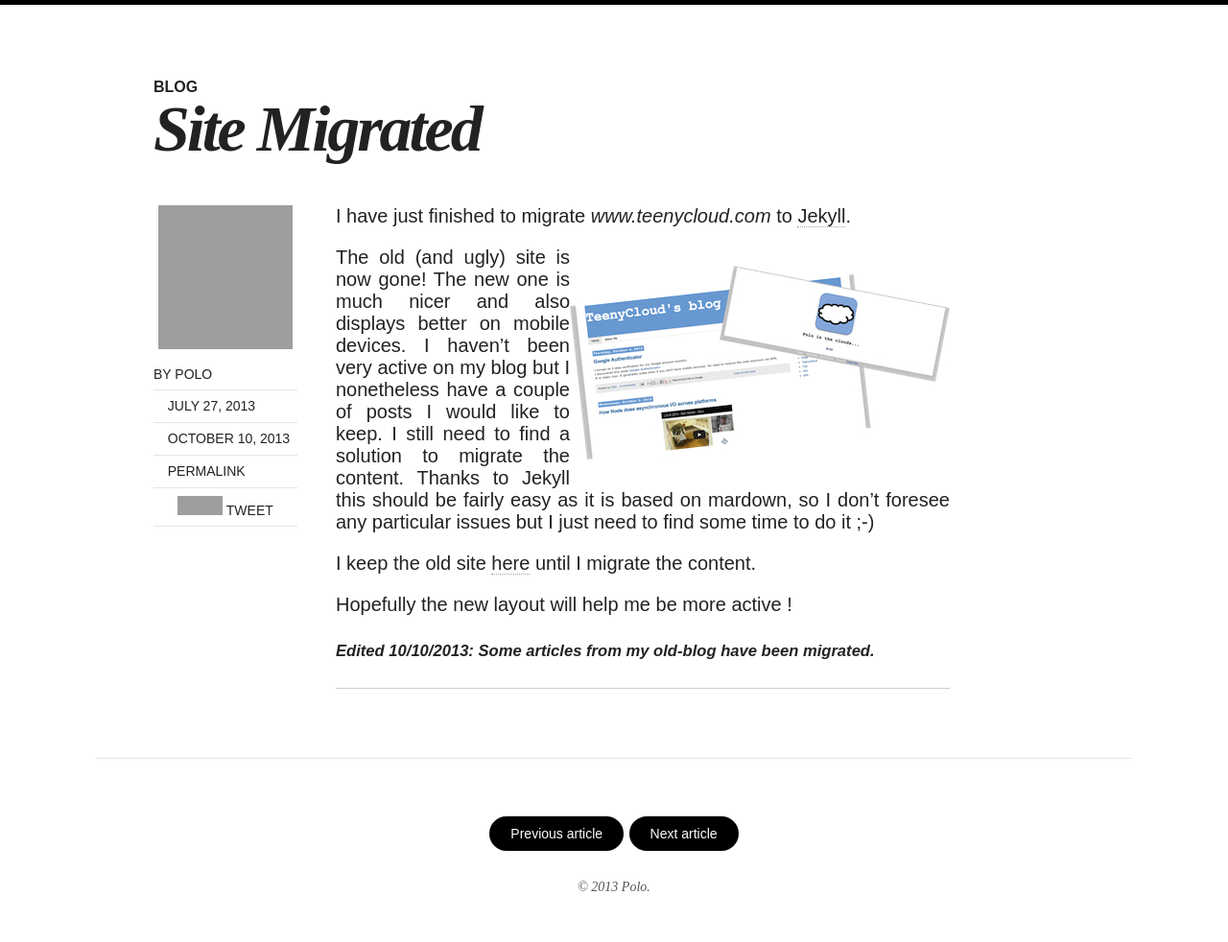
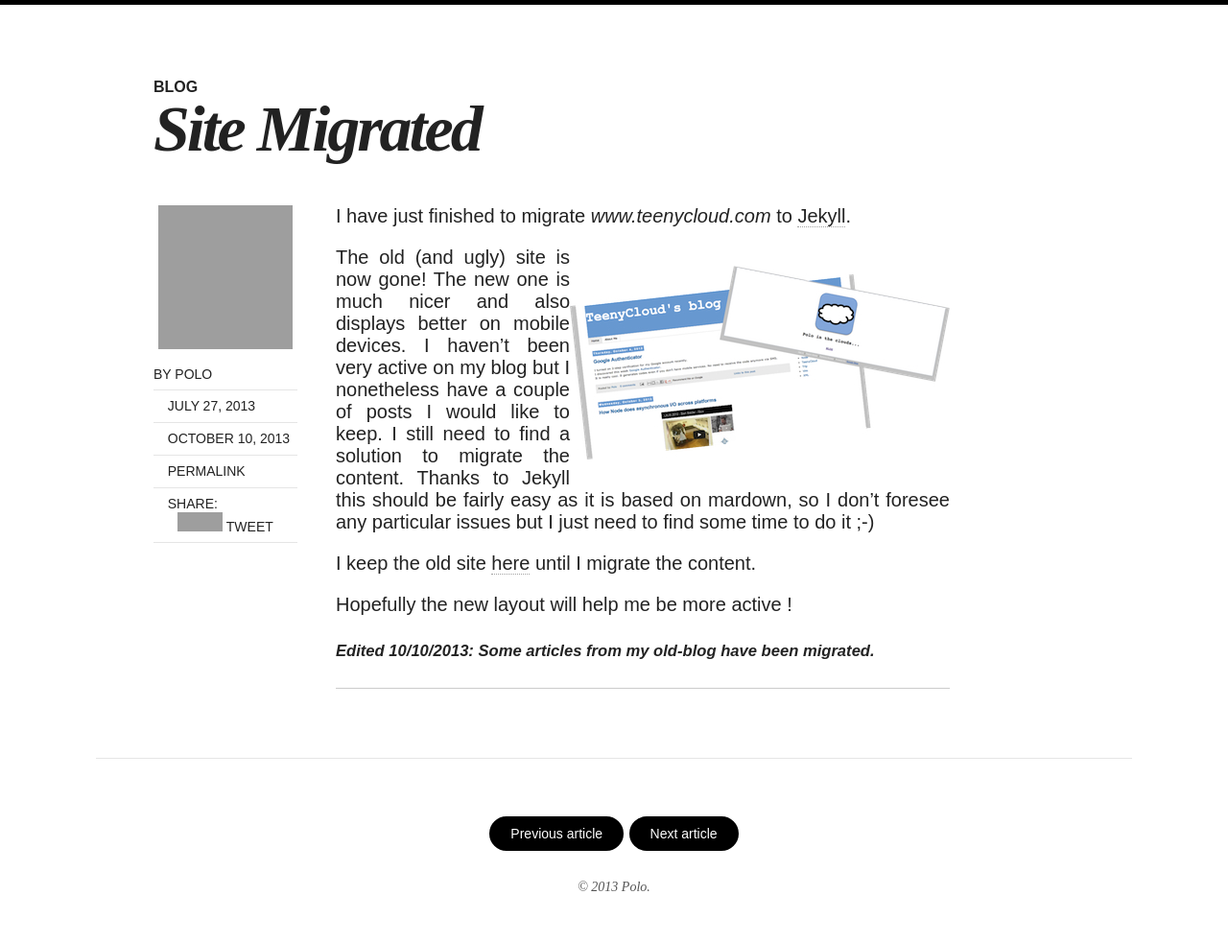
Before and after one commit to TeenyCloud/TeenyCloud.github.io, a Jekyll site: the page built from _posts/2013-07-27-blog-migration.md, in a window 1280 px wide. Shown: the whole page at 96% size. Built offline with Jekyll 4.4.1, drawn with Linux system fonts in a browser that asks for light colours; nearby versions of some CDN libraries; comment, search, counter and statistics services are not loaded; grey boxes are pictures that could not be loaded.

Commit message:
New link post on containers

```diff
--- a/_layouts/home.html
+++ b/_layouts/home.html
@@ -22,7 +22,9 @@
   <!-- Content Container -->
   <div id="content-container">
     <div class="home">
-      <a href="{{ site.url }}" rel="home" title="{{ site.title }}"><img src="{{ site.url }}/logo/{{ site.logo }}" width="200" height="200" class="animated fadeInUp"></a>
+      <div id="site-logo" class="logo">
+        <i class="icon-cloud"></i>
+      </div>
     </div>
   </div>
 
--- a/_layouts/post.html
+++ b/_layouts/post.html
@@ -32,7 +32,11 @@
             <a href="{{ site.url }}/tags.html#{{ tag | cgi_encode }}" title="Pages tagged {{ tag }}" rel="tag">{{ tag }}</a>
             {% unless forloop.last %} &bull; {% endunless %}{% endfor %}
           </span>
+        {% if page.link %}
+          <h1 class="blog-title" itemprop="headline"><a href="{{ page.link }}">{% if page.headline %}{{ page.headline }}{% else %}{{ page.title }}{% endif %} <span class="link-arrow">&rarr;</span></a></h1>
+        {% else %}
           <h1 class="blog-title" itemprop="headline">{% if page.headline %}{{ page.headline }}{% else %}{{ page.title }}{% endif %}</h1>
+        {% endif %}
         </div>
         <footer class="entry-meta">
           {% if site.owner.gravatar %}
@@ -62,10 +66,13 @@
           {% endif %}
           <span><a href="{{ site.url }}{{ page.url }}" rel="bookmark" title="{{ page.title }}"><i class="icon-link"></i> Permalink</a></span>
           <!-- Social icons for sharing -->
-          <span class="social-links">
-            <div class="g-plusone" data-size="medium" data-href="{{ site.url }}{{ page.url }}" data-annotation="none"></div>
-            <iframe src="//www.facebook.com/plugins/like.php?href={{ site.url }}{{ page.url }}&amp;width=47&amp;height=20&amp;colorscheme=light&amp;layout=button_count&amp;action=like&amp;show_faces=true&amp;send=false" scrolling="no" frameborder="0" style="border:none; overflow:hidden; width:47px; height:20px;" allowTransparency="false"></iframe>
-            <a href="https://twitter.com/share" class="twitter-share-button" data-count="none">Tweet</a>
+          <span>
+            <i class="icon-share-alt"></i> Share:
+            <div class="social-links">
+              <div class="g-plusone" data-size="medium" data-href="{{ site.url }}{{ page.url }}" data-annotation="none"></div>
+              <iframe src="//www.facebook.com/plugins/like.php?href={{ site.url }}{{ page.url }}&amp;width=47&amp;height=20&amp;colorscheme=light&amp;layout=button_count&amp;action=like&amp;show_faces=true&amp;send=false" scrolling="no" frameborder="0" style="border:none; overflow:hidden; width:47px; height:20px;" allowTransparency="false"></iframe>
+              <a href="https://twitter.com/share" class="twitter-share-button" data-count="none">Tweet</a>
+            </div>
           </span>
         </footer>
         <div class="blog-post">
--- a/_posts/2013-07-27-blog-migration.md
+++ b/_posts/2013-07-27-blog-migration.md
@@ -3,7 +3,7 @@
 title: Site Migrated
 description: "Migration of the site to Jekyll"
 category: blog
-tags: [blog]
+tags: [Blog]
 modified: 2013-10-10
 comments: false
 ---
```
Also changed, not shown: _posts/2013-10-25-lxc-is-future-cloud.md (added, +11 -0 lines).
